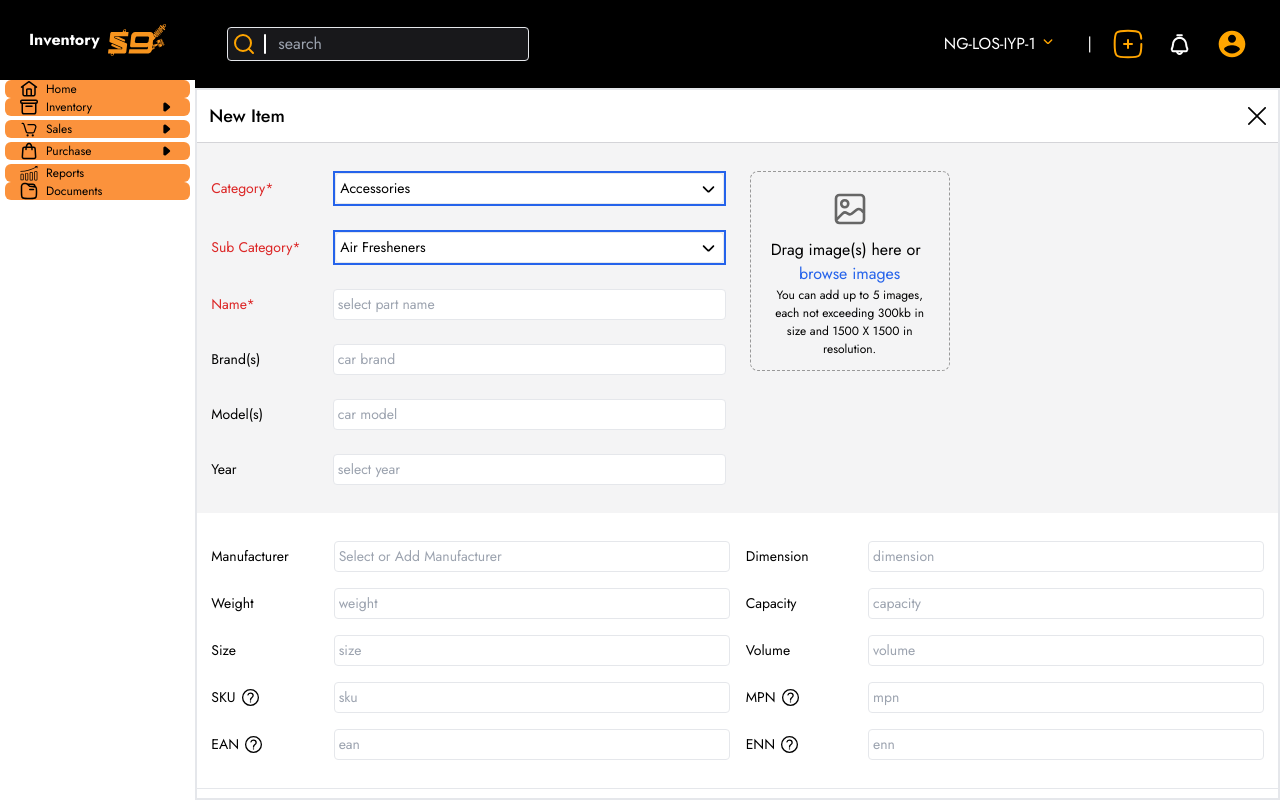
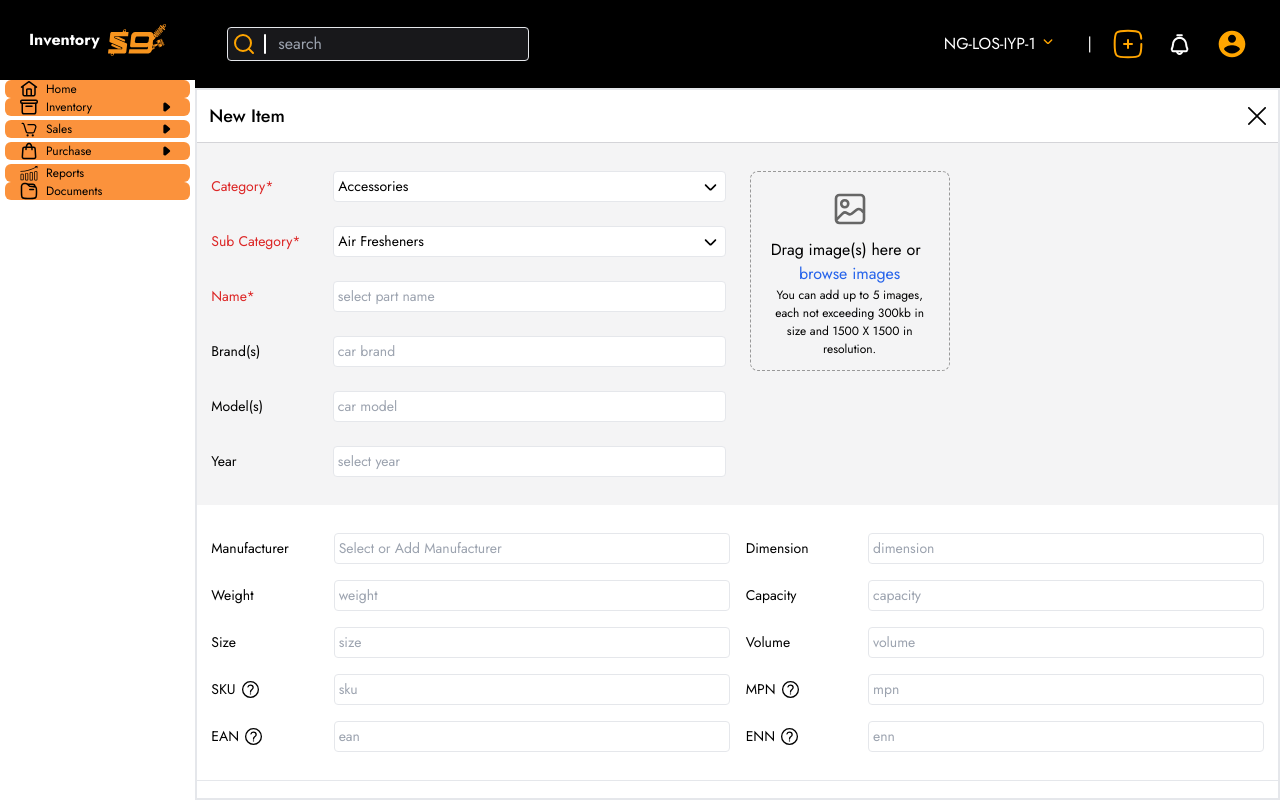
Before and after one commit to CharlesXstorm/inventory_shop9, a Next.js app: page /inventory/items/new in a window 1280 px wide. Built offline with nearby package versions, Linux system fonts and the light colour scheme.

Commit message:
newitem dropdown update

```diff
--- a/src/app/globals.css
+++ b/src/app/globals.css
@@ -68,6 +68,10 @@ body {
 
 .dashboard__menu__contents {
   @apply absolute top-0 h-full w-full overflow-y-scroll;
+}
+
+.dropdown{
+  @apply relative w-full;
 }
 
 .dropdown__info{
--- a/src/components/ui/Dropdown.tsx
+++ b/src/components/ui/Dropdown.tsx
@@ -28,7 +28,6 @@ const DropdownItems: React.FC<dropdownitemsProps> = ({
   setSearch,
 }) => {
   const setOption = () => {
-    // console.log("options was also clicked");
     setTitle(option);
     onChange(name, option);
     setDropdown(false);
@@ -49,8 +48,7 @@ const Dropdown: React.FC<dropdownProps> = ({ id, options, name, onChange }) => {
   const [title, setTitle] = useState(options[0]);
   const [search, setSearch] = useState("");
   const [dropdown, setDropdown] = useState(false);
-   const [hovered, setHovered] = useState(false);
-  // const [clicked, setClicked] = useState(false);
+  const [hovered, setHovered] = useState(false);
 
   const btnRef = useRef<HTMLButtonElement>(null);
   const searchRef = useRef<HTMLInputElement>(null);
@@ -58,8 +56,6 @@ const Dropdown: React.FC<dropdownProps> = ({ id, options, name, onChange }) => {
   const searchHandler = (e: ChangeEvent<HTMLInputElement>) => {
     setSearch(e.target.value);
   };
-
-  // console.log(id, title);
 
   const clickHandler = () => {
     setDropdown((prev) => {
@@ -95,10 +91,9 @@ const Dropdown: React.FC<dropdownProps> = ({ id, options, name, onChange }) => {
 
   return (
     <div
-      // id={id}
-      className="dropdown border-[2px] border-blue-600 w-full relative"
-      onMouseEnter={()=> console.log("hovering")}
-      onMouseLeave={()=> console.log("not hovering")}
+      className="dropdown"
+      onMouseOver={() => setHovered(true)}
+      onMouseLeave={() => setHovered(false)}
     >
       <button
         ref={btnRef}
@@ -135,8 +130,8 @@ const Dropdown: React.FC<dropdownProps> = ({ id, options, name, onChange }) => {
               onChange={searchHandler}
               // onFocus={() => setDropdown(true)}
               onBlur={() => {
-                if(!hovered){
-                  setDropdown(false)
+                if (!hovered) {
+                  setDropdown(false);
                 }
               }}
               placeholder="Search"
```
